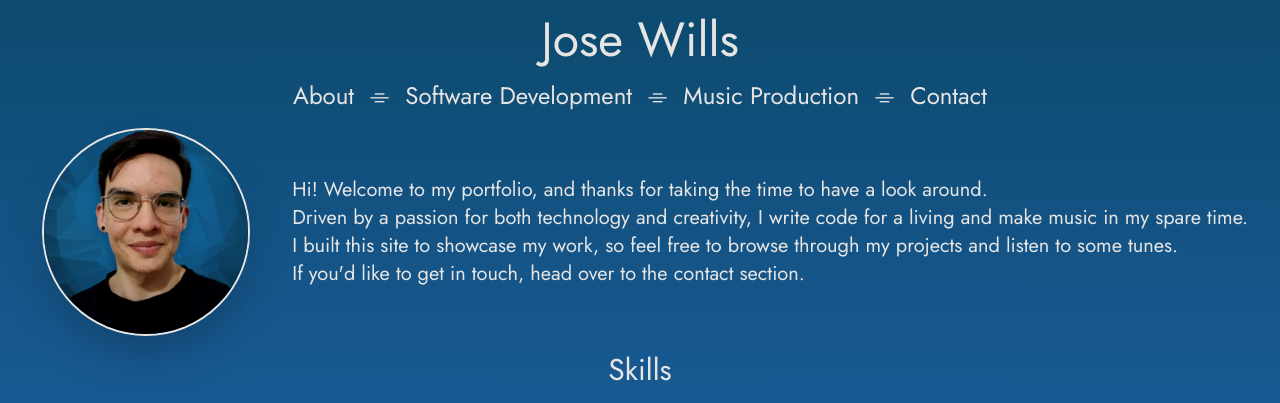
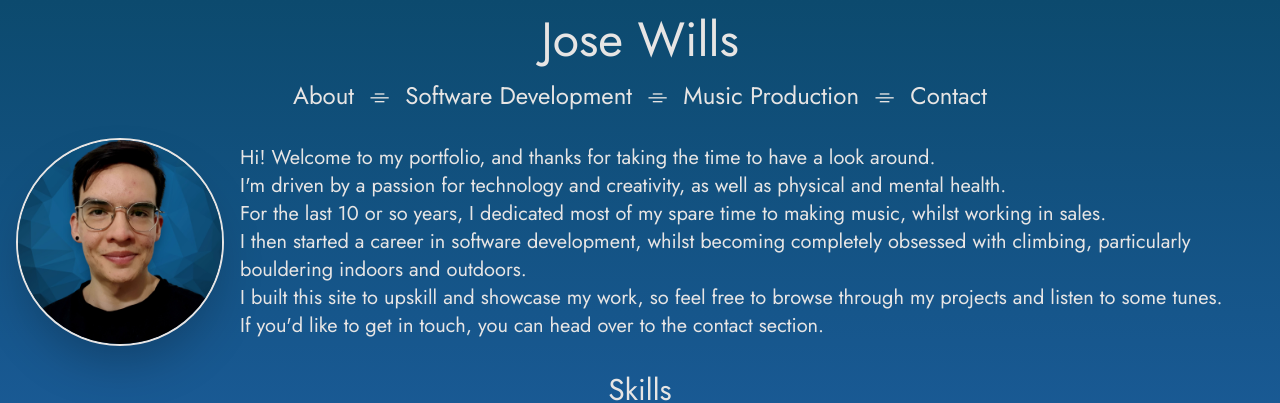
Before and after one commit to josenymad/new-portfolio, a React (Vite) app: page / in a window 1280 px wide. Shown: the top 403 px of the page. Built offline with nearby package versions, Linux system fonts and the light colour scheme.

Commit message:
update about section

```diff
--- a/src/components/About.tsx
+++ b/src/components/About.tsx
@@ -15,15 +15,25 @@ const About = () => {
           look around.
         </p>
         <p>
-          Driven by a passion for both technology and creativity, I write code
-          for a living and make music in my spare time.
+          I&apos;m driven by a passion for technology and creativity, as well as
+          physical and mental health.
         </p>
         <p>
-          I built this site to showcase my work, so feel free to browse through
-          my projects and listen to some tunes.
+          For the last 10 or so years, I dedicated most of my spare time to
+          making music, whilst working in sales.
         </p>
         <p>
-          If you&apos;d like to get in touch, head over to the contact section.
+          I then started a career in software development, whilst becoming
+          completely obsessed with climbing, particularly bouldering indoors and
+          outdoors.
+        </p>
+        <p>
+          I built this site to upskill and showcase my work, so feel free to
+          browse through my projects and listen to some tunes.
+        </p>
+        <p>
+          If you&apos;d like to get in touch, you can head over to the contact
+          section.
         </p>
       </article>
     </section>
```
